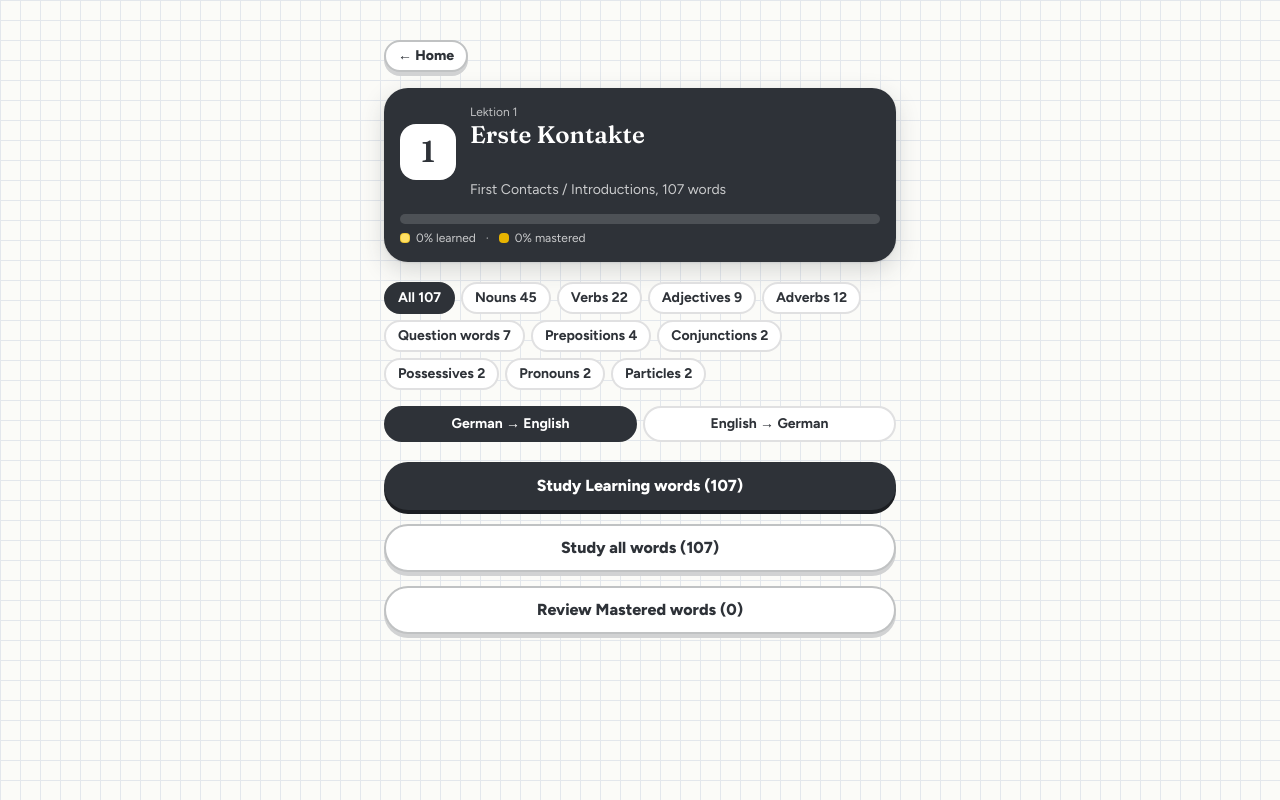
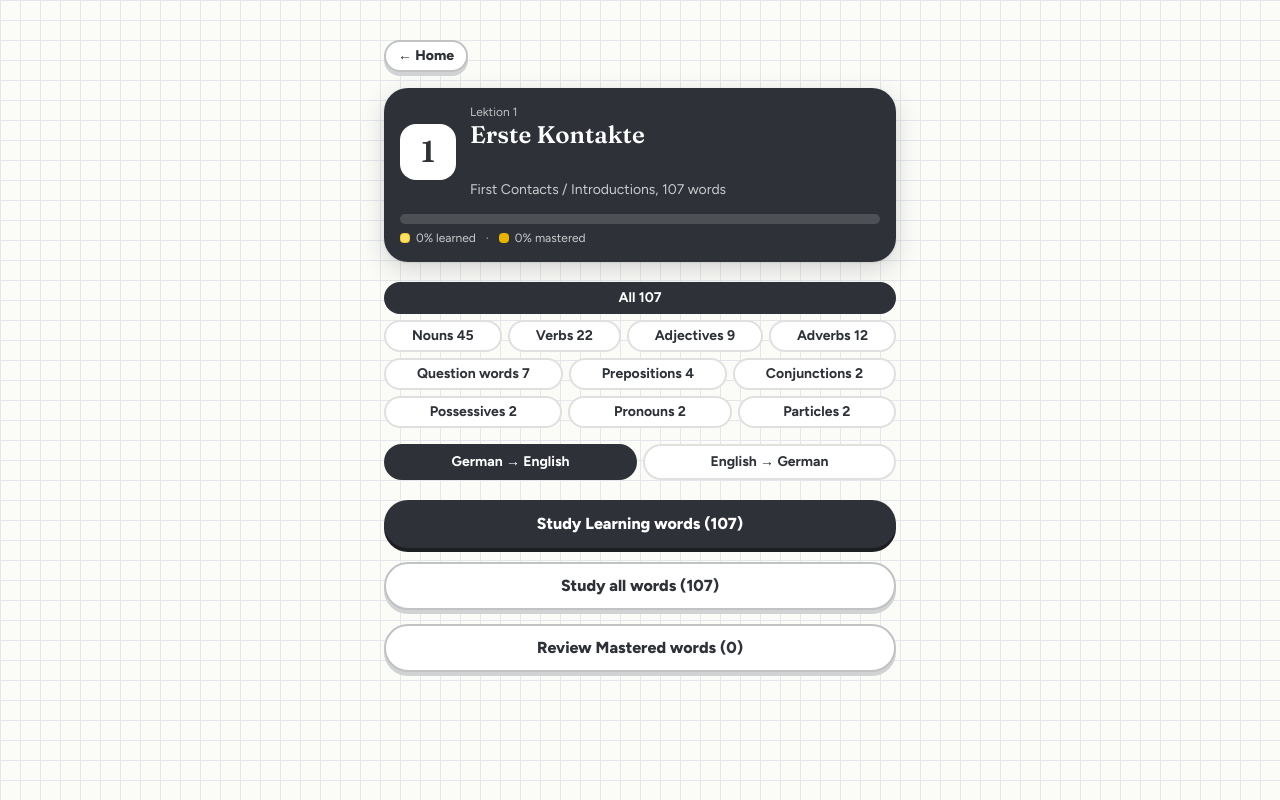
Before and after one commit to Faislam05/german-vocab-app, a Next.js app: page /lesson/1 in a window 1280 px wide. Built offline with nearby package versions, Linux system fonts and the light colour scheme.

Commit message:
Tidy the word type chips

```diff
--- a/src/app/lesson/[id]/LessonOverview.tsx
+++ b/src/app/lesson/[id]/LessonOverview.tsx
@@ -193,8 +193,10 @@ export default function LessonOverview({ lessonId }: LessonOverviewProps) {
 
         {/* ---------- Word type chips ---------- */}
 
-        {/* On short screens (small phones) the chips are one row you can
-            swipe sideways, so the page still fits on one screen. */}
+        {/* "All" takes a full row; the type chips below stretch so every
+            row ends flush at the right edge. On short screens (small
+            phones) all chips are one row you can swipe sideways instead,
+            so the page still fits on one screen. */}
         <div
           className="flex flex-wrap gap-1.5 mb-4 [@media(max-height:700px)]:flex-nowrap [@media(max-height:700px)]:overflow-x-auto [@media(max-height:700px)]:-mx-4 [@media(max-height:700px)]:px-4 [@media(max-height:700px)]:pb-1 [scrollbar-width:none]"
           role="group"
@@ -203,7 +205,7 @@ export default function LessonOverview({ lessonId }: LessonOverviewProps) {
           <button
             onClick={() => setWordTypeChoice("all")}
             aria-pressed={wordType === "all"}
-            className={`shrink-0 px-3 py-1 text-sm ${choiceStyle(wordType === "all")}`}
+            className={`shrink-0 grow basis-full [@media(max-height:700px)]:basis-auto text-center px-3 py-1 text-sm ${choiceStyle(wordType === "all")}`}
           >
             All {total}
           </button>
@@ -213,7 +215,7 @@ export default function LessonOverview({ lessonId }: LessonOverviewProps) {
               key={item.type}
               onClick={() => setWordTypeChoice(item.type)}
               aria-pressed={wordType === item.type}
-              className={`shrink-0 px-3 py-1 text-sm ${choiceStyle(wordType === item.type)}`}
+              className={`shrink-0 grow text-center px-3 py-1 text-sm ${choiceStyle(wordType === item.type)}`}
             >
               {item.name} {item.count}
             </button>
```
Also changed, not shown: 1 other file (tests, documents, lock files or other folders).
